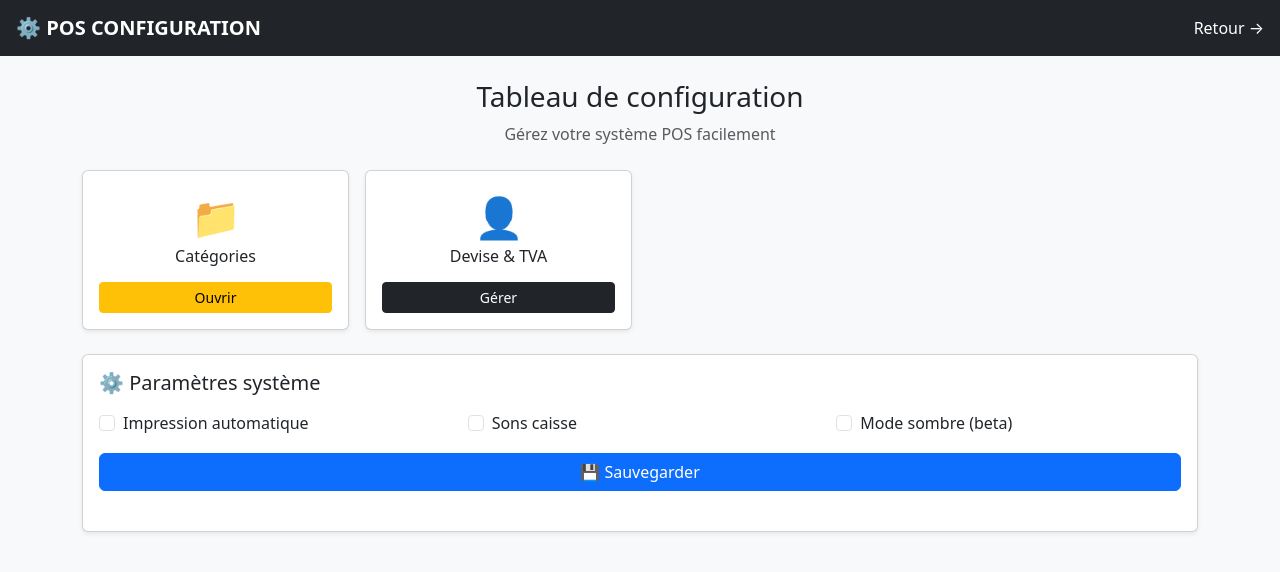
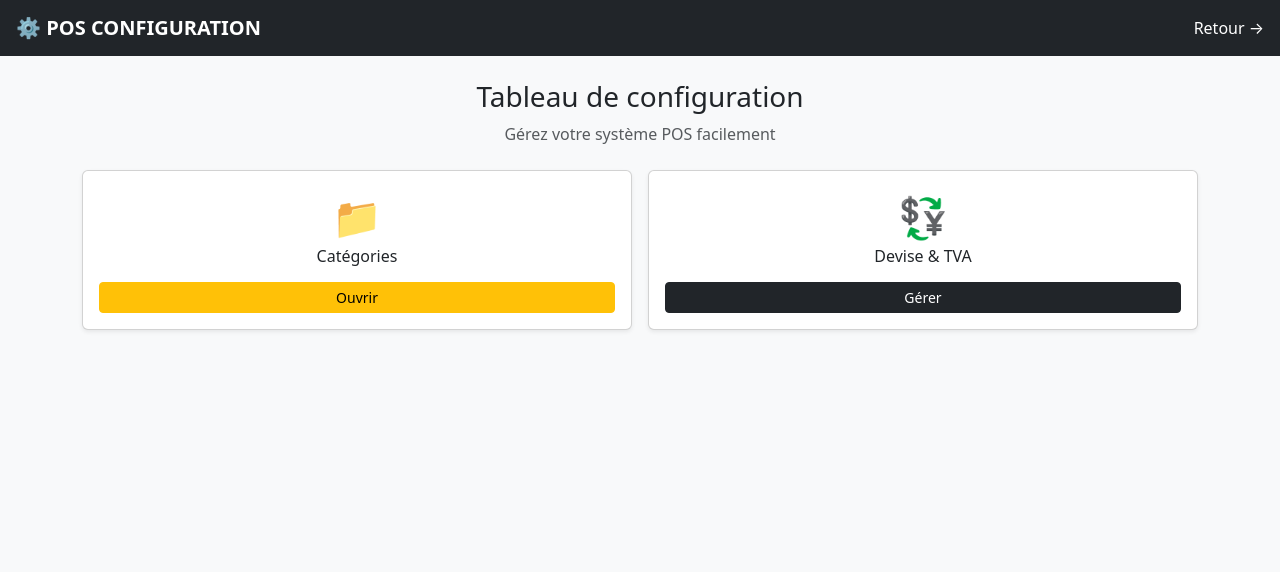
Before and after one commit to AliZaher123/monpos, a website: page public/Configuration.html in a window 1280 px wide. Drawn offline with nearby package versions, Linux system fonts and the light colour scheme.

Commit message:
update Design Menu Config system

```diff
--- a/public/Configuration.html
+++ b/public/Configuration.html
@@ -15,7 +15,6 @@
 <nav class="navbar navbar-dark bg-dark px-3">
   <span class="navbar-brand fw-bold">⚙️ POS CONFIGURATION</span>
   <a class="nav-link text-white" href="Menu.html">Retour →</a>
-
 </nav>
 
 <div class="container py-4">
@@ -27,13 +26,11 @@
 </div>
 
 <!-- MENU CARDS -->
-<div class="row g-3">
-
-
+<div class="row row-cols-2 row-cols-md-2 g-3">
 
   <!-- CATEGORIES -->
-<div class="col-6 col-md-3">
-  <div class="card shadow-sm text-center p-3">
+  <div class="col">
+    <div class="card shadow-sm text-center p-3 h-100">
       <div class="fs-1">📁</div>
       <h6>Catégories</h6>
       <button class="btn btn-warning btn-sm w-100 mt-2" onclick="go('categorie.html')">
@@ -42,57 +39,16 @@
     </div>
   </div>
 
-
-
-<!-- USERS -->
-<div class="col-6 col-md-3">
-  <div class="card shadow-sm text-center p-3">
-    <div class="fs-1">👤</div>
+  <!-- TVA & DEVISE -->
+  <div class="col">
+    <div class="card shadow-sm text-center p-3 h-100">
+      <div class="fs-1">💱</div>
       <h6>Devise & TVA</h6>
       <button class="btn btn-dark btn-sm w-100 mt-2" onclick="go('Taux Devise et TVA.html')">
         Gérer
       </button>
     </div>
   </div>
-
-
-</div>
-
-<!-- SETTINGS -->
-<div class="card shadow-sm mt-4 p-3">
-
-<h5>⚙️ Paramètres système</h5>
-
-<div class="row">
-
-<div class="col-12 col-md-4">
-  <div class="form-check mt-2">
-    <input class="form-check-input" type="checkbox" id="autoPrint">
-    <label class="form-check-label">Impression automatique</label>
-  </div>
-</div>
-
-<div class="col-12 col-md-4">
-  <div class="form-check mt-2">
-    <input class="form-check-input" type="checkbox" id="sound">
-    <label class="form-check-label">Sons caisse</label>
-  </div>
-</div>
-
-<div class="col-12 col-md-4">
-  <div class="form-check mt-2">
-    <input class="form-check-input" type="checkbox" id="darkMode">
-    <label class="form-check-label">Mode sombre (beta)</label>
-  </div>
-</div>
-
-</div>
-
-<button class="btn btn-primary w-100 mt-3" onclick="saveSettings()">
-💾 Sauvegarder
-</button>
-
-<p id="msg" class="text-center mt-2"></p>
 
 </div>
 
@@ -105,33 +61,6 @@ function go(page) {
     window.location.href = page;
 }
 
-// load settings
-function loadSettings() {
-
-    document.getElementById("autoPrint").checked =
-        localStorage.getItem("autoPrint") === "true";
-
-    document.getElementById("sound").checked =
-        localStorage.getItem("sound") === "true";
-
-    document.getElementById("darkMode").checked =
-        localStorage.getItem("darkMode") === "true";
-}
-
-loadSettings();
-
-// save settings
-function saveSettings() {
-
-    localStorage.setItem("autoPrint", document.getElementById("autoPrint").checked);
-    localStorage.setItem("sound", document.getElementById("sound").checked);
-    localStorage.setItem("darkMode", document.getElementById("darkMode").checked);
-
-    let msg = document.getElementById("msg");
-    msg.innerHTML = "✔ Paramètres enregistrés avec succès";
-    msg.className = "text-success text-center";
-}
-
 </script>
 
 <script src="https://cdn.jsdelivr.net/npm/bootstrap@5.3.3/dist/js/bootstrap.bundle.min.js"></script>
```
Also changed, not shown: public/Stock.html (+1 -1 lines). Lines whose indentation alone changed are shown as unchanged.
